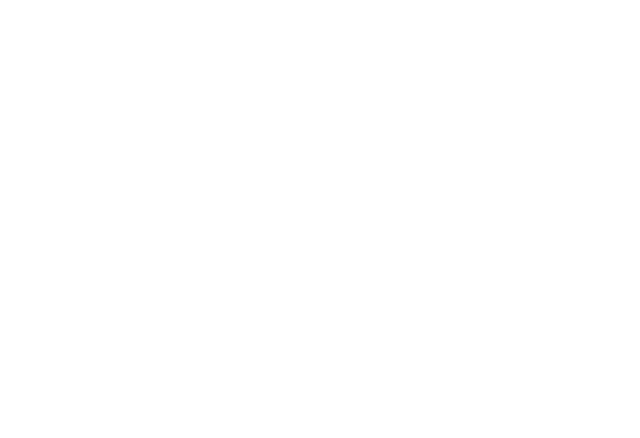
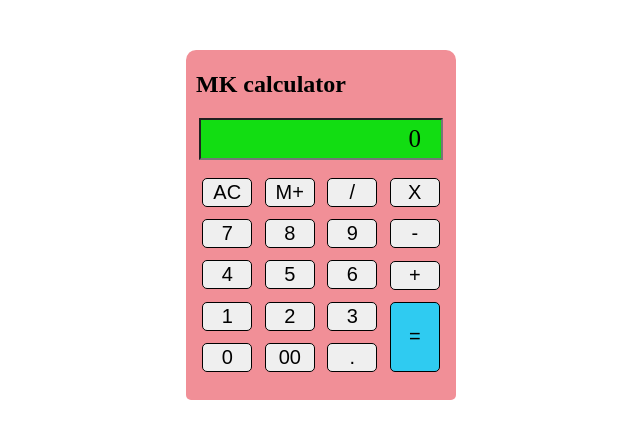
Before and after one commit to Mayurkolhe16/Calculator, a plain HTML site: page index.html in a window 1280 px wide. Shown: the whole page, without its empty margins (319-959 px from the left). Drawn offline with Linux system fonts and the light colour scheme; a web font is replaced by a local one.

Commit message:
old code add

```diff
--- a/index.html
+++ b/index.html
@@ -4,8 +4,43 @@
     <meta charset="UTF-8">
     <meta name="viewport" content="width=device-width, initial-scale=1.0">
     <title>Calculator</title>
+    <link rel="stylesheet" href="style.css" />
 </head>
 <body>
+    <div class="Calculator">
+        <h2 class="title">MK calculator</h2>
+<div class="Calculator-screen">
+    <input type="text" class="screen" value="0"/>
+<div class="">
+
+    <div class="btn-container">
+        <button class="btn">AC</button>
+        <button class="btn">7</button>
+        <button class="btn">4</button>
+        <button class="btn">1</button>
+        <button class="btn">0</button>
+
+        <button class="btn">M+</button>
+        <button class="btn">8</button>
+        <button class="btn">5</button>
+        <button class="btn">2</button>
+        <button class="btn">00</button>
+
+
+        <button class="btn">/</button>
+        <button class="btn">9</button>
+        <button class="btn">6</button>
+        <button class="btn">3</button>
+        <button class="btn">.</button>
+
+        <button class="btn">X</button>
+        <button class="btn">-</button>
+        <button class="btn">+</button>
+        <button class="btn btn-equals">=</button>
+
+    </div>
+</div>
+</div>
 
 </body>
 </html>
--- /dev/null
+++ b/style.css
@@ -0,0 +1,60 @@
+@font-face {
+    font-family:"calculator";
+    src: url("./DigitalNumbers-Regular.ttf");
+}
+.Calculator{
+    background-color:#f18f97;
+    ;
+    width: 250px;
+    height: 320px;
+    margin: 50px auto;
+    border-radius: 10px 10px 5px 5px;
+    padding: 10px;
+    padding-top: 20px;
+
+
+}
+
+.title{
+    margin-top: 1px;
+    display: block;
+}
+
+.screen{
+ width: 200px;
+ background-color: #12dd12;
+ display: block;
+ margin: 0px auto;
+ margin-bottom: 15px;
+ text-align: right;
+ font-size: 25px;
+ padding: 5px 20px;
+ font-family: "calculator";
+}
+.btn-container{
+    display: flex;
+    flex-direction:column;
+    height: 200px;
+    flex-wrap: wrap;
+    align-items: center;
+    justify-content: space-between;
+}
+.btn{
+    padding: 2px 0;
+    font-size: 20px;
+    margin: 3px;
+    width: 50px;
+    text-align: center;
+    cursor: pointer;
+    border: 0.5px solid black;
+    border-radius: 5px;
+}
+.btn:hover{
+box-shadow: 0 0 15px 0 #f50b0b;
+transition: 0.5s;
+}
+.btn-equals{
+    background-color: rgb(47, 203, 241);
+    height: 70px;
+    border-radius: 5px;
+}
```
